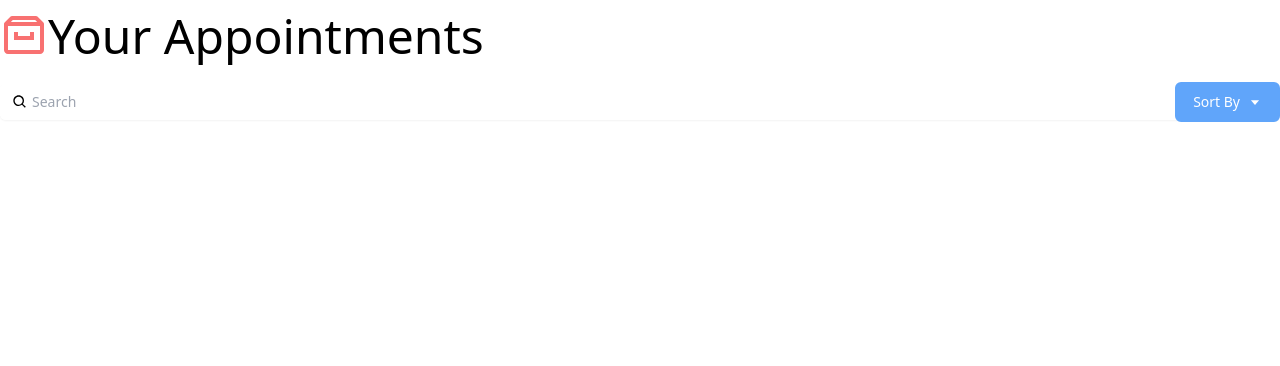
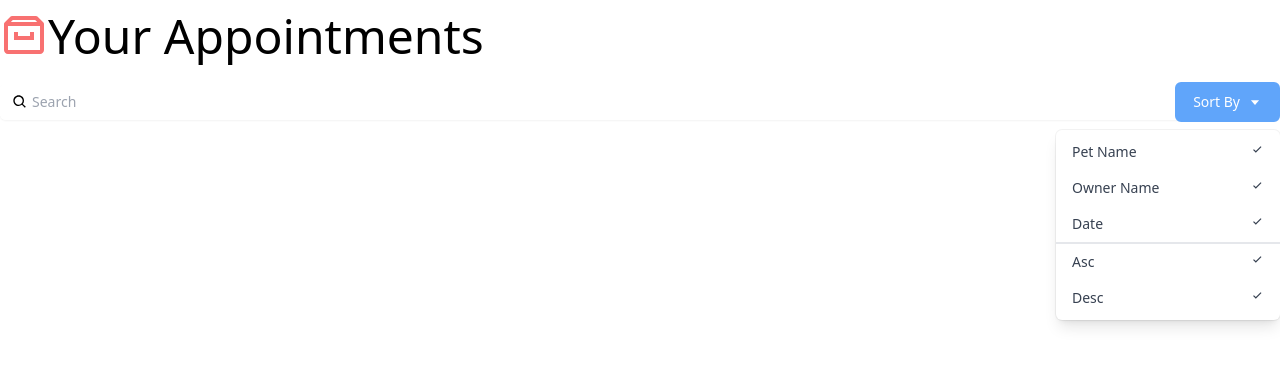
Before and after one commit to JeanBayer/building-interface, a React (Vite) app: page / in a window 1280 px wide. Shown: the top 366 px of the page. Built offline with nearby package versions, Linux system fonts and the light colour scheme.

Commit message:
feat(dropdown): Add DropDown component

```diff
--- a/src/components/Search.jsx
+++ b/src/components/Search.jsx
@@ -1,4 +1,51 @@
-import { BiSearch, BiCaretDown } from "react-icons/bi";
+import { BiSearch, BiCaretDown, BiCheck } from "react-icons/bi";
+
+const DropDown = () => {
+  return (
+    <div
+      className="origin-top-right absolute right-0 mt-2 w-56
+      rounded-md shadow-lg bg-white ring-1 ring-black ring-opacity-5"
+    >
+      <div
+        className="py-1"
+        role="menu"
+        aria-orientation="vertical"
+        aria-labelledby="options-menu"
+      >
+        <div
+          className="px-4 py-2 text-sm text-gray-700 hover:bg-gray-100 hover:text-gray-900 flex justify-between cursor-pointer"
+          role="menuitem"
+        >
+          Pet Name <BiCheck />
+        </div>
+        <div
+          className="px-4 py-2 text-sm text-gray-700 hover:bg-gray-100 hover:text-gray-900 flex justify-between cursor-pointer"
+          role="menuitem"
+        >
+          Owner Name <BiCheck />
+        </div>
+        <div
+          className="px-4 py-2 text-sm text-gray-700 hover:bg-gray-100 hover:text-gray-900 flex justify-between cursor-pointer"
+          role="menuitem"
+        >
+          Date <BiCheck />
+        </div>
+        <div
+          className="px-4 py-2 text-sm text-gray-700 hover:bg-gray-100 hover:text-gray-900 flex justify-between cursor-pointer border-gray-1 border-t-2"
+          role="menuitem"
+        >
+          Asc <BiCheck />
+        </div>
+        <div
+          className="px-4 py-2 text-sm text-gray-700 hover:bg-gray-100 hover:text-gray-900 flex justify-between cursor-pointer"
+          role="menuitem"
+        >
+          Desc <BiCheck />
+        </div>
+      </div>
+    </div>
+  );
+};
 
 const Search = () => {
   return (
@@ -17,6 +64,7 @@
           placeholder="Search"
         />
         <div className="absolute inset-y-0 right-0 flex items-center">
+          <div>
             <button
               type="button"
               className="justify-center px-4 py-2 bg-blue-400 border-2 border-blue-400 text-sm text-white hover:bg-blue-700 focus:outline-none focus:ring-2 focus:ring-offset-2 flex items-center rounded-md"
@@ -26,6 +74,8 @@
             >
               Sort By <BiCaretDown className="ml-2" />
             </button>
+            <DropDown />
+          </div>
         </div>
       </div>
     </div>
```
Lines whose indentation alone changed are shown as unchanged.
